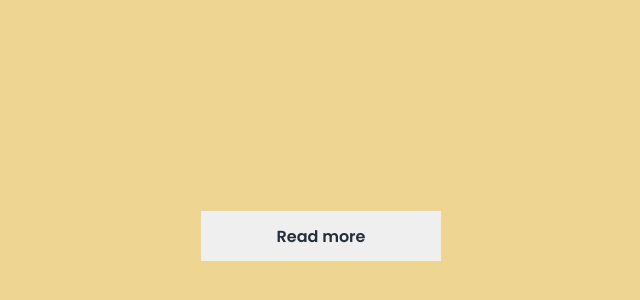
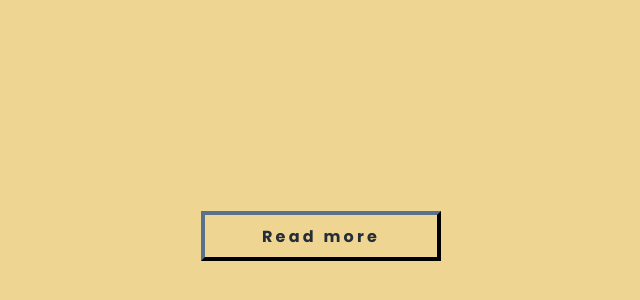
Before and after one commit to AndreaHolecz/uibuild-read-more, a plain HTML site: page frontend/index.html in a window 1280 px wide. Shown: the part 172-472 px from the top of the page, without its empty margins (319-959 px from the left). Drawn offline with Linux system fonts and the light colour scheme.

Commit message:
now its done

```diff
--- a/frontend/index.html
+++ b/frontend/index.html
@@ -10,7 +10,7 @@
 
 	<link rel="preconnect" href="https://fonts.googleapis.com">
 	<link rel="preconnect" href="https://fonts.gstatic.com" crossorigin>
-	<link href="https://fonts.googleapis.com/css2?family=Poppins:wght@600&display=swap" rel="stylesheet">
+	<link href="https://fonts.googleapis.com/css2?family=Poppins:wght@700&display=swap" rel="stylesheet">
 
 </head>
 <body>
--- a/frontend/style.css
+++ b/frontend/style.css
@@ -11,8 +11,10 @@ body > div {
 }
 
 button {
+    background-color: #EFD592;
+
     border-color: #242D38;
-    border: 4px;
+    border-width: 4px;
 
     width: 240px;
     height: 50px;
@@ -20,6 +22,7 @@ button {
     color: #242D38;
     font-size: 16px;
     font-family: 'Poppins', sans-serif;
+    letter-spacing: 0.2em;
 
     display: flex;
     align-items: center;
```
